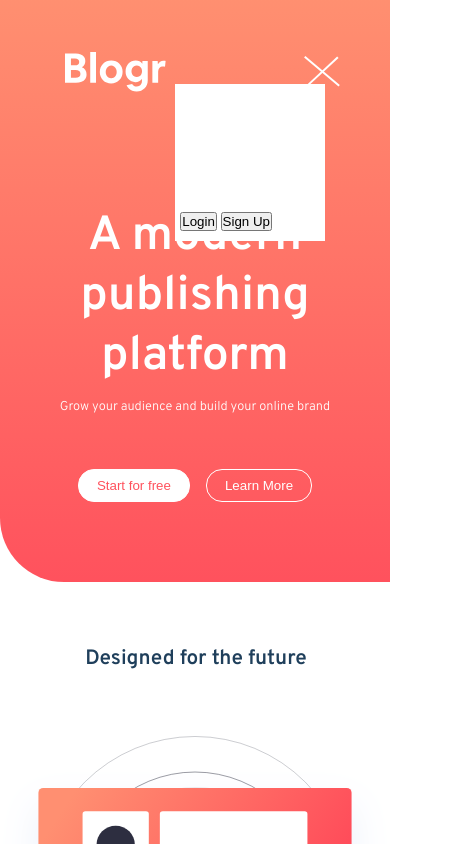
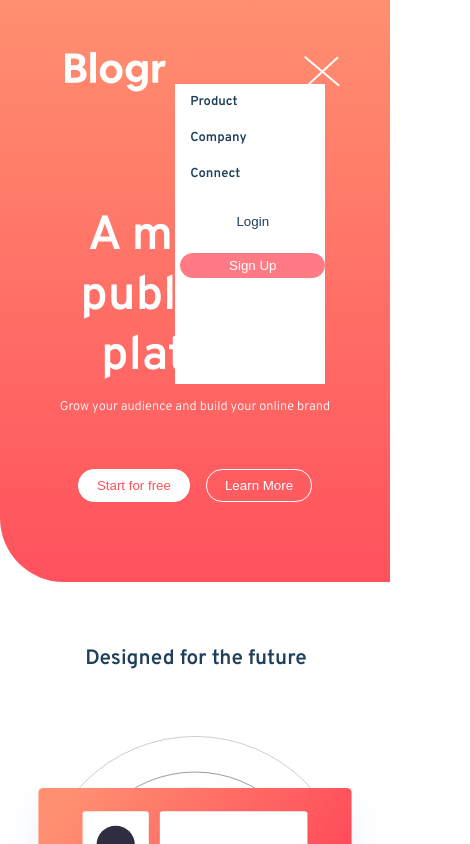
Before and after one commit to giftedpromise/Blogr-landing-page, a plain HTML site: page index.html in a window 390 px wide. Both pictures are taken after a click on the element 310 px from the left and 71 px from the top of the page. Shown: the top 844 px of the page, 470 px wide, since content can reach past the window. Drawn offline with Linux system fonts and the light colour scheme.

Commit message:
worked on media query

```diff
--- a/style.css
+++ b/style.css
@@ -109,7 +109,7 @@ a:hover {
   position: absolute;
   top: 100%;
   right: 0;
-  color: var(--text--headings);
+  color: var(--text--footer);
   background-color: var(--bkg);
   width: fit-content;
   max-height: 0;
@@ -122,28 +122,58 @@ a:hover {
   margin-top: 20px;
 }
 
+.menu-register {
+  display: flex;
+  flex-direction: column;
+  font-size: 15px;
+  margin-top: -2px;
+
+  font-family: "Overpass", sans-serif;
+  font-weight: 600;
+}
+
+.menu-register button {
+  padding: 4px 8px;
+  border-radius: 1rem;
+}
+
+.login-btna {
+  border: none;
+  background-color: transparent;
+  color: var(--text--headings);
+}
+
+.signup-btna {
+  border: 1px solid var(--red--hover);
+  background-color: var(--red--hover);
+  color: var(--bkg);
+}
+
 .menu-links a {
   display: flex;
   padding: 10px;
+  font-weight: 700;
+  text-align: center;
 
-  text-align: center;
   font-size: 13px;
-  color: var(--bkg);
+  color: var(--text--headings);
   text-decoration: none;
   transition: all 0.3 ease-in-out;
-  align-self: start;
+  align-self: flex-start;
 }
 
 .menu-links li {
   list-style: none;
+  color: var(--bkg--footer);
 }
 
 .menu-links.open {
   max-height: 300px;
-
+  color: var(--text--footer);
   width: 150px;
-  padding-bottom: 10px;
+  padding-bottom: 10rem;
   padding-left: 5px;
+  text-align: center;
 }
 
 .hamburger-icon.open span:first-child {
@@ -505,6 +535,11 @@ p {
 }
 
 @media screen and (max-width: 600px) {
+  body,
+  html {
+    overflow-x: hidden;
+  }
+
   header {
     width: 100%;
   }
@@ -547,7 +582,11 @@ p {
   h3 {
     color: var(--text--headings);
 
-    font-size: 1.6rem;
+    font-size: 1.2rem;
+  }
+
+  .future-content .future {
+    margin-left: 2px;
   }
 
   .future .future-description p br {
@@ -556,7 +595,7 @@ p {
 
   .future .future-description p {
     text-align: center;
-    font-size: 1rem;
+    font-size: 0.8rem;
   }
 
   .future .future-content-two p br {
@@ -565,7 +604,7 @@ p {
 
   .future .future-content-two p {
     text-align: center;
-    font-size: 1rem;
+    font-size: 0.8rem;
   }
 
   .infrastructure {
@@ -702,4 +741,16 @@ p {
     margin-top: -18rem;
     text-align: center;
   }
+
+  .h3 {
+    color: var(--text--headings);
+
+    font-size: 0.8rem;
+    text-align: center;
+  }
+
+  .future-content .future {
+    margin-left: -1rem;
+    width: 100%;
+  }
 }
```
